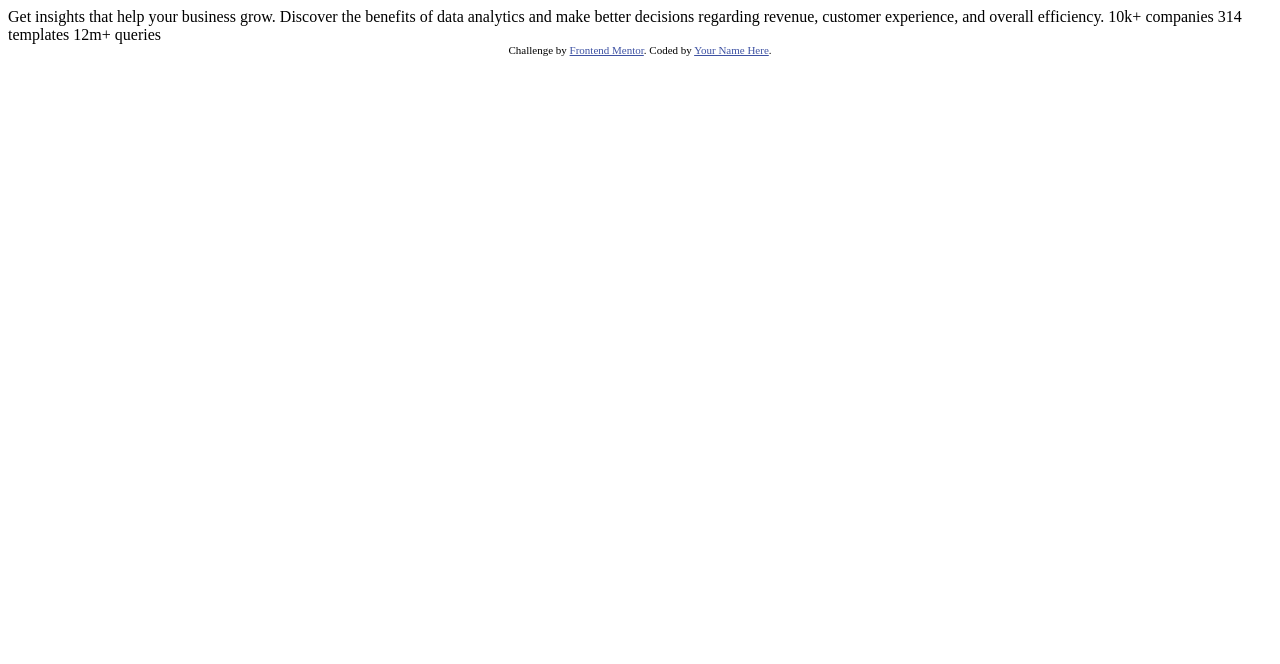
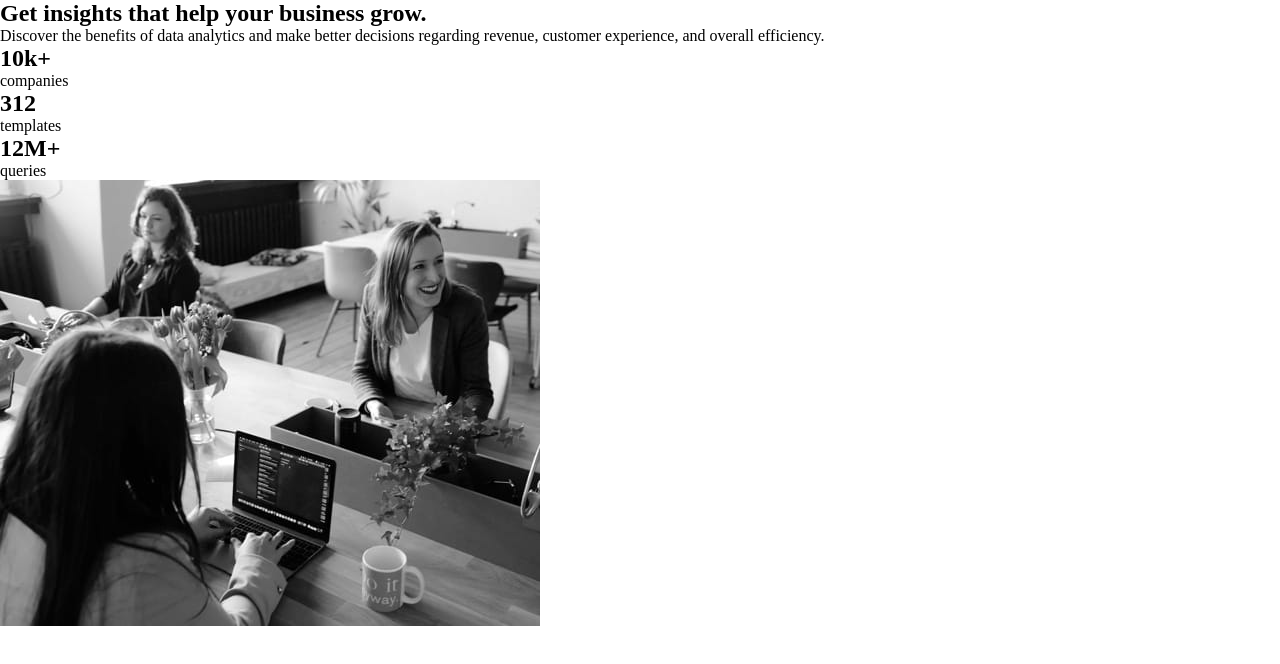
Before and after one commit to sanyomor-01/stats-preview-card-component-main, a plain HTML site: page index.html in a window 1280 px wide. Drawn offline with Linux system fonts and the light colour scheme.

Commit message:
page structure

```diff
--- a/index.html
+++ b/index.html
@@ -5,29 +5,41 @@
   <meta name="viewport" content="width=device-width, initial-scale=1.0"> <!-- displays site properly based on user's device -->
 
   <link rel="icon" type="image/png" sizes="32x32" href="./images/favicon-32x32.png">
+  <link rel="stylesheet" href="style.css">
 
   <title>Frontend Mentor | Stats preview card component</title>
 
-  <!-- Feel free to remove these styles or customise in your own stylesheet 👍 -->
-  <style>
-    .attribution { font-size: 11px; text-align: center; }
-    .attribution a { color: hsl(228, 45%, 44%); }
-  </style>
 </head>
 <body>
+  <main class="parent">
+    <section class="leftContent">
+      <h1>
+        Get <span> insights</span> that help your business grow.
+      </h1>
+      <p>  Discover the benefits of data analytics and make better decisions regarding revenue, customer
+        experience, and overall efficiency.
+      </p>
+      <div class="assets">
+        <div class="companies">
+          <h2>10k+</h2>
+          <p>companies</p>
+        </div>
+        <div class="companies">
+          <h2>312</h2>
+          <p>templates</p>
+        </div>
+        <div class="companies">
+          <h2>12M+</h2>
+          <p>queries</p>
+        </div>
+      </div>
 
-  Get insights that help your business grow.
+    </section>
+    <section class="image">
+      <img src="./images/image-header-desktop.jpg" alt="company workers">
+    </section>
 
-  Discover the benefits of data analytics and make better decisions regarding revenue, customer
-  experience, and overall efficiency.
+  </main>
 
-  10k+ companies
-  314 templates
-  12m+ queries
-
-  <div class="attribution">
-    Challenge by <a href="https://www.frontendmentor.io?ref=challenge" target="_blank">Frontend Mentor</a>.
-    Coded by <a href="#">Your Name Here</a>.
-  </div>
 </body>
 </html>
--- /dev/null
+++ b/style.css
@@ -0,0 +1,17 @@
+@font-face {
+    font-family:"Lexend Deca";
+    src: url("https://fonts.google.com/specimen/Lexend+Deca");
+}
+
+@font-face {
+    font-family:"Inter";
+    src: url("https://fonts.google.com/specimen/Inter");
+}
+htm{
+    font-size: 15px;
+}
+*{
+    margin: 0;
+    padding: 0;
+    box-sizing: border-box;
+}
```
